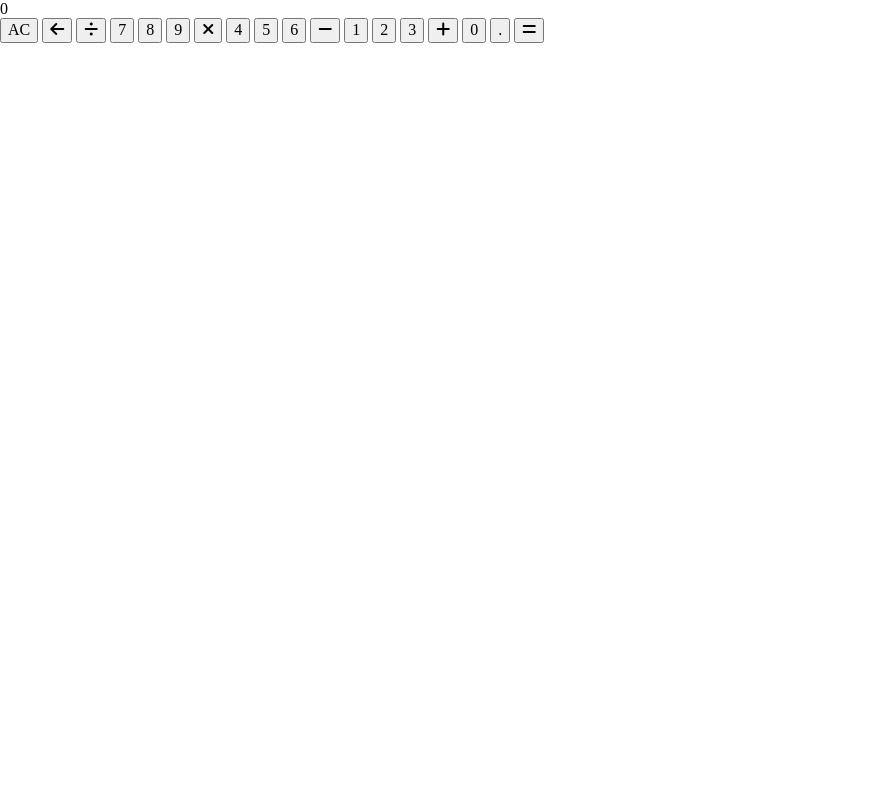
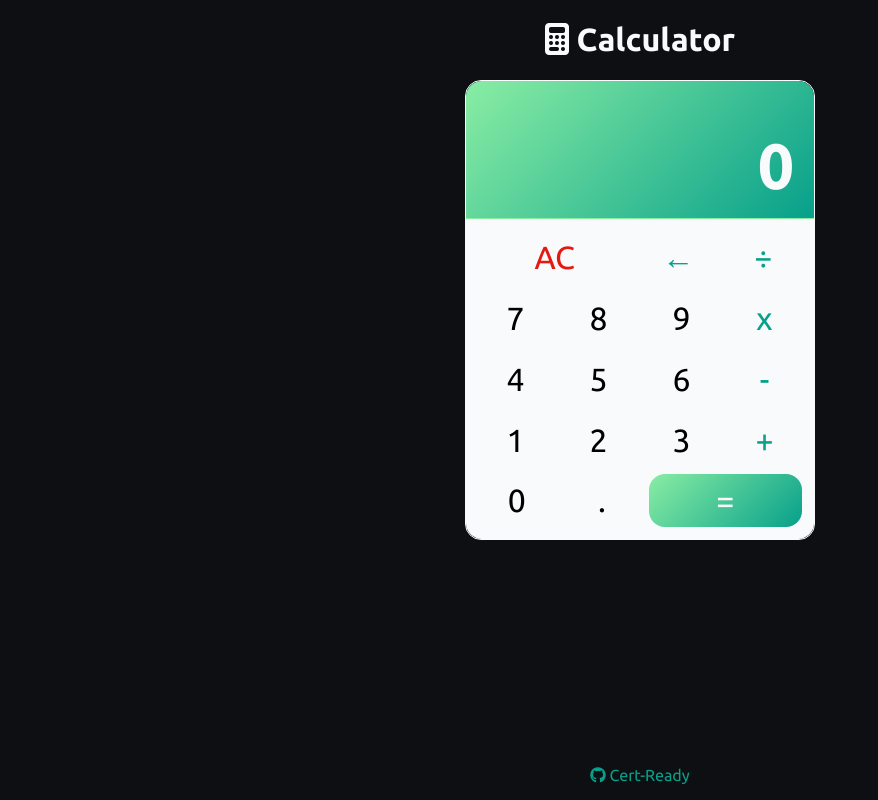
Before and after one commit to Cert-Ready/calculator, a plain HTML site: page index.html in a window 1280 px wide. Shown: the whole page, without its empty margins (0-878 px from the left). Drawn offline with Linux system fonts and the light colour scheme.

Commit message:
Add calculator ui

```diff
--- a/index.html
+++ b/index.html
@@ -15,28 +15,55 @@
       referrerpolicy="no-referrer"
     />
   </head>
-  <body>
-    <div class="calculator">
-      <div class="screen">0</div>
-      <button>AC</button>
-      <button><i class="fa-solid fa-arrow-left"></i></button>
-      <button><i class="fa-solid fa-divide"></i></button>
-      <button>7</button>
-      <button>8</button>
-      <button>9</button>
-      <button><i class="fa-solid fa-xmark"></i></button>
-      <button>4</button>
-      <button>5</button>
-      <button>6</button>
-      <button><i class="fa-solid fa-minus"></i></button>
-      <button>1</button>
-      <button>2</button>
-      <button>3</button>
-      <button><i class="fa-solid fa-plus"></i></button>
-      <button>0</button>
-      <button>.</button>
-      <button><i class="fa-solid fa-equals"></i></button>
-    </div>
+  <body class="flex-column">
+    <header>
+      <h1 class="hero"><i class="fa-solid fa-calculator"></i> Calculator</h1>
+    </header>
+
+    <main>
+      <div class="calculator">
+        <div class="calc-screen">0</div>
+        <div class="calc-buttons">
+          <div class="button-row">
+            <button class="buttonV01 calc-clear">AC</button>
+            <button class="buttonV01 calc-delete">←</button>
+            <button class="buttonV01 calc-operator">÷</button>
+          </div>
+          <div class="button-row">
+            <button class="buttonV01 calc-number">7</button>
+            <button class="buttonV01 calc-number">8</button>
+            <button class="buttonV01 calc-number">9</button>
+            <button class="buttonV01 calc-operator">x</button>
+          </div>
+          <div class="button-row">
+            <button class="buttonV01 calc-number">4</button>
+            <button class="buttonV01 calc-number">5</button>
+            <button class="buttonV01 calc-number">6</button>
+            <button class="buttonV01 calc-operator">-</button>
+          </div>
+          <div class="button-row">
+            <button class="buttonV01 calc-number">1</button>
+            <button class="buttonV01 calc-number">2</button>
+            <button class="buttonV01 calc-number">3</button>
+            <button class="buttonV01 calc-operator">+</button>
+          </div>
+          <div class="button-row">
+            <button class="buttonV01 calc-number">0</button>
+            <button class="buttonV01 calc-decimal">.</button>
+            <button class="buttonV01 calc-result">=</button>
+          </div>
+        </div>
+      </div>
+    </main>
+
+    <footer>
+      <p>
+        <a href="https://github.com/Cert-Ready" class="buttonV02">
+          <i class="fa-brands fa-github"></i> Cert-Ready
+        </a>
+      </p>
+    </footer>
+
     <script src="./js/index.js"></script>
   </body>
 </html>
--- a/style/style.css
+++ b/style/style.css
@@ -0,0 +1,159 @@
+/* Google Font
+   ========================================================================== */
+@import url('https://fonts.googleapis.com/css2?family=Ubuntu:wght@300;400;500;700&display=swap');
+/* Custom Variables
+   ========================================================================== */
+:root {
+  /* font */
+  --pri-font: 'Ubuntu', sans-serif;
+
+  /* size */
+  --size-1: 0.25rem;
+  --size-2: 0.5rem;
+  --size-3: 1rem;
+  --size-4: 1.25rem;
+  --size-5: 1.5rem;
+  --size-6: 1.75rem;
+  --size-7: 2rem;
+  --size-8: 3rem;
+  --size-9: 4rem;
+  --size-10: 5rem;
+  --size-11: 15rem;
+  --size-fluid-1: clamp(1.5rem, 3vw, 2rem);
+  --size-fluid-2: clamp(4rem, 5vw, 5rem);
+
+  /* color */
+  --light-0: hsl(210, 17%, 98%);
+  --dark-0: hsl(216, 16%, 6%);
+  --accent-0: #07a08b;
+  --accent-1: #89eda3;
+  --accent-2: #e41a10;
+  --pri-grad: linear-gradient(-45deg, var(--accent-0), var(--accent-1));
+  --sec-grad: linear-gradient(45deg, var(--accent-0), var(--accent-1));
+
+  /* misc*/
+  --pri-brd-rad: var(--size-3);
+  --pri-outline-offset: 2px;
+  --pri-transition: 250ms;
+}
+
+/* Core body defaults
+   ========================================================================== */
+* {
+  box-sizing: border-box;
+}
+
+body {
+  font-family: var(--pri-font);
+  background-color: var(--dark-0);
+  min-height: 100vh;
+  text-align: center;
+  color: var(--light-0);
+}
+
+footer {
+  margin-top: auto;
+}
+
+.hero {
+  font-size: var(--size-fluid-1);
+}
+
+/* style calculator
+========================================================================== */
+.calculator {
+  border: 1px solid var(--light-0);
+  border-radius: var(--pri-brd-rad);
+  max-width: 350px;
+  margin: auto;
+}
+
+.calc-screen {
+  background-color: var(--accent-0);
+  background-image: var(--pri-grad);
+  border-bottom: 1px solid var(--accent-1);
+  border-top-left-radius: var(--pri-brd-rad);
+  border-top-right-radius: var(--pri-brd-rad);
+  color: var(--light-0);
+  font-size: var(--size-fluid-2);
+  font-weight: 700;
+  padding: var(--size-8) var(--size-4) var(--size-3);
+  text-align: right;
+}
+
+.calc-buttons {
+  padding: var(--size-2);
+  background-color: var(--light-0);
+  border-bottom-left-radius: var(--pri-brd-rad);
+  border-bottom-right-radius: var(--pri-brd-rad);
+}
+
+.button-row {
+  display: flex;
+}
+
+.calc-clear,
+.calc-result {
+  flex-basis: 50%;
+}
+
+.calc-delete {
+  flex-basis: 25%;
+}
+
+.calc-number,
+.calc-operator,
+.calc-decimal {
+  flex-basis: 25%;
+}
+
+.buttonV01 {
+  padding: var(--size-2);
+  background-color: var(--light-0);
+  /* border: 1px solid var(--dark-0); */
+  border: none;
+  font-size: var(--size-fluid-1);
+  border-radius: var(--pri-brd-rad);
+  margin: var(--size-1);
+  display: block;
+  cursor: pointer;
+  transition: all var(--pri-transition);
+}
+
+.buttonV02 {
+  text-decoration: none;
+  color: var(--accent-0);
+  max-width: 200px;
+  margin: auto;
+}
+
+.calc-clear {
+  color: var(--accent-2);
+}
+
+.calc-delete,
+.calc-operator {
+  color: var(--accent-0);
+}
+
+.calc-result {
+  background-color: var(--accent-0);
+  background-image: var(--pri-grad);
+  color: var(--light-0);
+}
+
+/* button hover effects
+========================================================================== */
+*:focus,
+.buttonV01:hover {
+  background-color: var(--accent-0);
+  background-image: var(--sec-grad);
+  color: var(--light-0);
+}
+
+/* utility class
+========================================================================== */
+.flex-column {
+  display: flex;
+  flex-direction: column;
+}
```
